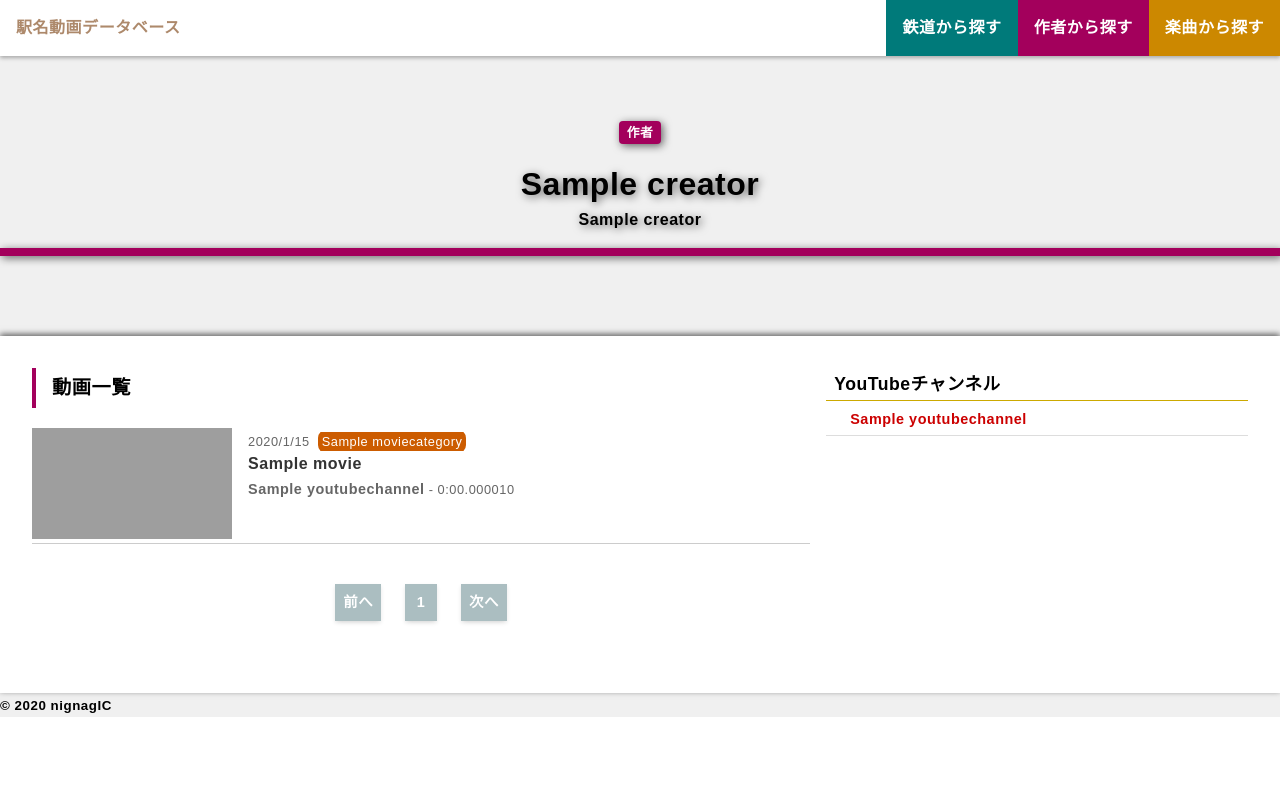
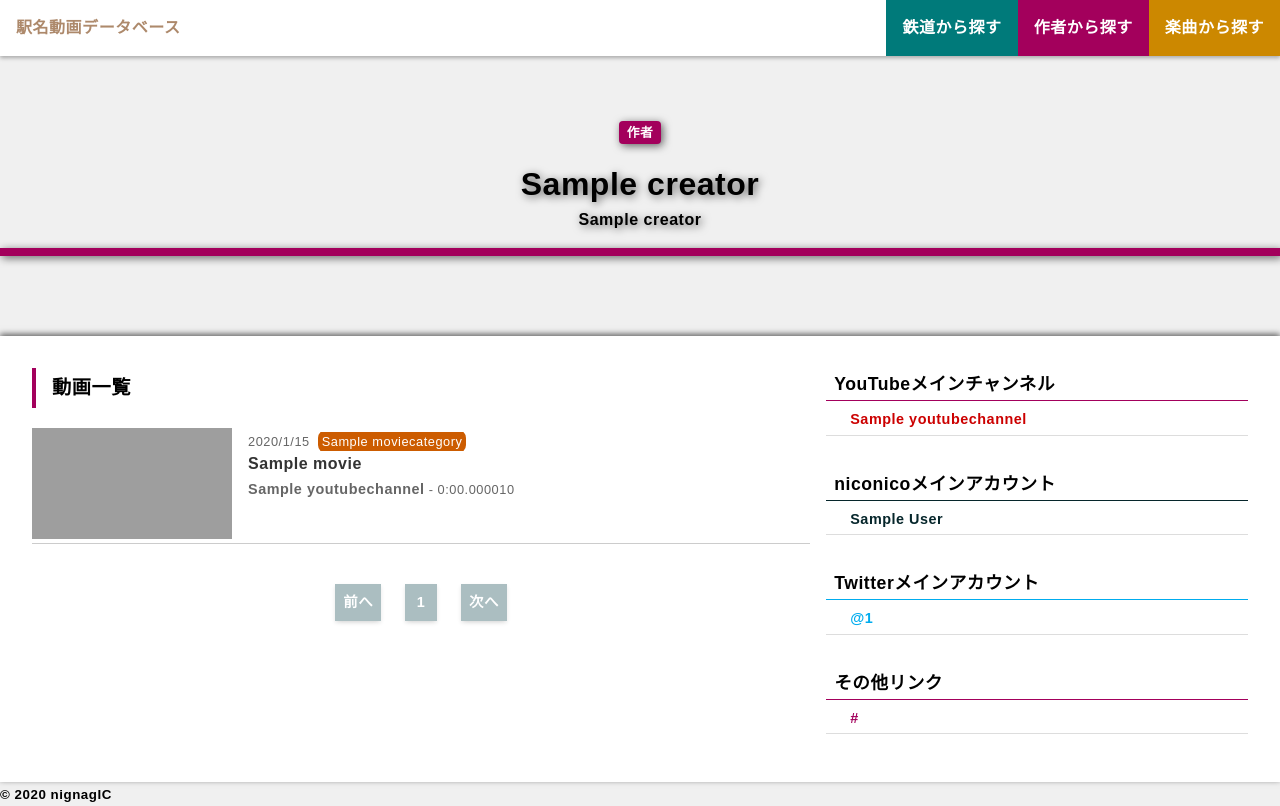
Before and after one commit to nignagic/ekimeiproject, a Django app: page /moviedatabase/creator/1/1/1/ in a window 1280 px wide. Before the commit the page ends 717 px from the top, so only its background shows below. Run offline with Django 3.2, Linux system fonts and the light colour scheme; tables that the repository leaves empty hold one stand-in row (values such as "Sample post"); some libraries are stand-ins or nearby versions; grey boxes are pictures that could not be loaded.

Commit message:
for pre-release

```diff
--- a/moviedatabase/admin.py
+++ b/moviedatabase/admin.py
@@ -5,6 +5,9 @@ from .models import *
 admin.site.register(Creator)
 admin.site.register(Name)
 admin.site.register(YoutubeChannel)
+admin.site.register(NiconicoAccount)
+admin.site.register(TwitterAccount)
+admin.site.register(PageLink)
 admin.site.register(MovieCategory)
 admin.site.register(Movie)
 admin.site.register(Part)
--- a/moviedatabase/models.py
+++ b/moviedatabase/models.py
@@ -20,8 +20,32 @@ class YoutubeChannel(models.Model):
 	channel_id = models.CharField(max_length=200, primary_key=True)
 	creator = models.ForeignKey(Creator, null=True, blank=True, on_delete=models.SET_NULL, verbose_name='作者')
 	main_name = models.ForeignKey(Name, null=True, blank=True, on_delete=models.SET_NULL, verbose_name='チャンネル名義')
+	is_main = models.BooleanField('メインチャンネル', default=True)
 	def __str__(self):
 		return self.name
+
+class NiconicoAccount(models.Model):
+	name = models.CharField('niconicoアカウント名', max_length=200)
+	user_id = models.CharField(max_length=200, primary_key=True)
+	creator = models.ForeignKey(Creator, null=True, blank=True, on_delete=models.SET_NULL, verbose_name='作者')
+	is_main = models.BooleanField('メインアカウント', default=True)
+	def __str__(self):
+		return self.name
+
+class TwitterAccount(models.Model):
+	name = models.CharField('名前', null=True, blank=True, max_length=200)
+	user_id = models.CharField(max_length=200, primary_key=True)
+	creator = models.ForeignKey(Creator, null=True, blank=True, on_delete=models.SET_NULL, verbose_name='作者')
+	is_main = models.BooleanField('メインアカウント', default=True)
+	def __str__(self):
+		return "@" + self.user_id
+
+class PageLink(models.Model):
+	name = models.CharField('リンク名', null=True, blank=True, max_length=200)
+	url = models.CharField('URL', null=True, blank=True, max_length=200)
+	creator = models.ForeignKey(Creator, null=True, blank=True, on_delete=models.SET_NULL, verbose_name='作者')
+	def __str__(self):
+		return self.url
 
 class MovieCategory(models.Model):
 	name = models.CharField('動画カテゴリー', max_length=200)
@@ -32,6 +56,9 @@ class Movie(models.Model):
 	title = models.CharField('動画タイトル', max_length=400)
 	channel = models.ForeignKey(
 		YoutubeChannel, null=True, blank=True, on_delete=models.SET_NULL, verbose_name='投稿チャンネル'
+	)
+	niconico_account = models.ForeignKey(
+		NiconicoAccount, null=True, blank=True, on_delete=models.SET_NULL, verbose_name='投稿ニコニコアカウント'
 	)
 	main_id = models.CharField('動画ID', max_length=200, unique=True)
 	youtube_id = models.CharField('YouTube 動画ID', max_length=200, null=True, blank=True)
--- a/moviedatabase/static/moviedatabase/base.css
+++ b/moviedatabase/static/moviedatabase/base.css
@@ -134,7 +134,11 @@ ul, li {
 }
 
 .black-border {
-	border: solid 4px #06262b;
+	border-color: #06262b;
+}
+
+.black-border-all {
+	border: 4px solid #06262b;
 }
 
 .gray-background {
@@ -187,6 +191,19 @@ ul, li {
 
 .channel-border {
 	border-color: #c00;
+}
+
+.twitter-background {
+	background: #00acee;
+	color: #fff;
+}
+
+.twitter-color {
+	color: #00acee;
+}
+
+.twitter-border {
+	border-color: #00acee;
 }
 
 .music-background {
--- a/moviedatabase/templates/moviedatabase/creator/movielistbycreator.html
+++ b/moviedatabase/templates/moviedatabase/creator/movielistbycreator.html
@@ -29,12 +29,72 @@
 				{% include 'moviedatabase/includes/pagination.html' %}
 			</div>
 			<div class="detail-side">
-				{% if channels %}
-				<h4 class="side-header song-border">YouTubeチャンネル</h4>
+				{% if mainchannel %}
+				<h4 class="side-header creator-border">YouTubeメインチャンネル</h4>
 				<ul class="side-list-ul">
-					{% for c in channels %}
+					{% for c in mainchannel %}
 					<li class="side-list-li">
 						<a href="{% url 'moviedatabase:movielistbychannel' c.pk sort order %}" class="channel-color">{{ c }}</a>
+					</li>
+					{% endfor %}
+				</ul>
+				{% endif %}
+				{% if subchannel %}
+				<h4 class="side-header creator-border">YouTubeサブチャンネル</h4>
+				<ul class="side-list-ul">
+					{% for c in subchannel %}
+					<li class="side-list-li">
+						<a href="{% url 'moviedatabase:movielistbychannel' c.pk sort order %}" class="channel-color">{{ c }}</a>
+					</li>
+					{% endfor %}
+				</ul>
+				{% endif %}
+				{% if mainniconico %}
+				<h4 class="side-header black-border">niconicoメインアカウント</h4>
+				<ul class="side-list-ul">
+					{% for c in mainniconico %}
+					<li class="side-list-li">
+						<a href="{% url 'moviedatabase:movielistbyniconico' c.pk sort order %}" class="black-color">{{ c }}</a>
+					</li>
+					{% endfor %}
+				</ul>
+				{% endif %}
+				{% if subniconico %}
+				<h4 class="side-header black-border">niconicoサブアカウント</h4>
+				<ul class="side-list-ul">
+					{% for c in subniconico %}
+					<li class="side-list-li">
+						<a href="{% url 'moviedatabase:movielistbyniconico' c.pk sort order %}" class="black-color">{{ c }}</a>
+					</li>
+					{% endfor %}
+				</ul>
+				{% endif %}
+				{% if maintwitter %}
+				<h4 class="side-header twitter-border">Twitterメインアカウント</h4>
+				<ul class="side-list-ul">
+					{% for c in maintwitter %}
+					<li class="side-list-li">
+						<a href="https://twitter.com/{{ c.user_id }}" class="twitter-color">{{ c }}</a>
+					</li>
+					{% endfor %}
+				</ul>
+				{% endif %}
+				{% if subtwitter %}
+				<h4 class="side-header twitter-border">Twitterサブアカウント</h4>
+				<ul class="side-list-ul">
+					{% for c in subtwitter %}
+					<li class="side-list-li">
+						<a href="https://twitter.com/{{ c.user_id }}" class="twitter-color" target="_blank">{{ c }}</a>
+					</li>
+					{% endfor %}
+				</ul>
+				{% endif %}
+				{% if pagelink %}
+				<h4 class="side-header creator-border">その他リンク</h4>
+				<ul class="side-list-ul">
+					{% for c in pagelink %}
+					<li class="side-list-li">
+						<a href="{{ c.url }}" class="creator-color" target="_blank">{{ c }}</a>
 					</li>
 					{% endfor %}
 				</ul>
--- a/moviedatabase/templates/moviedatabase/railway/movielistbyline.html
+++ b/moviedatabase/templates/moviedatabase/railway/movielistbyline.html
@@ -49,7 +49,7 @@
 				<h4 class="side-header">駅一覧</h4>
 				<ul class="station-list-ul">
 					{% for station in stations %}
-						<li class="station-list-li black-border">
+						<li class="station-list-li black-border-all">
 							<a href="{% url 'moviedatabase:movielistbystation' station.pk sort order %}">
 								<div class="li-station-info white-background">
 									<div class="station-name">{{ station }}</div>
--- a/moviedatabase/urls.py
+++ b/moviedatabase/urls.py
@@ -44,6 +44,7 @@ urlpatterns = [
 	path('creator/<int:creator>/<slug:sort>/<slug:order>/', views.MovieListbyCreatorView.as_view(), name='movielistbycreator'),
 	# path('creator/name/<int:name>/<slug:sort>/<slug:order>/', views.MovieListbyNameView.as_view(), name='movielistbyname'),
 	path('creator/channel/<slug:channel_id>/<slug:sort>/<slug:order>/', views.MovieListbyChannelView.as_view(), name='movielistbychannel'),
+	path('creator/niconico/<slug:niconico_account>/<slug:sort>/<slug:order>/', views.MovieListbyNiconicoView.as_view(), name='movielistbyniconico'),
 	path('creator/search/', views.CreatorSearchView.as_view(), name='creatorsearch'),
 
 	path('movie/', views.MovieListView.as_view(), name='movielist'),
--- a/moviedatabase/views.py
+++ b/moviedatabase/views.py
@@ -906,11 +906,23 @@ class MovieListbyCreatorView(generic.ListView):
 
 		creator = Creator.objects.get(pk=self.kwargs['creator'])
 		names = Name.objects.filter(creator=creator)
-		channels = YoutubeChannel.objects.filter(creator=creator)
+		mainchannel = YoutubeChannel.objects.filter(creator=creator).filter(is_main=True)
+		subchannel = YoutubeChannel.objects.filter(creator=creator).exclude(is_main=True)
+		mainniconico = NiconicoAccount.objects.filter(creator=creator).filter(is_main=True)
+		subniconico = NiconicoAccount.objects.filter(creator=creator).exclude(is_main=True)
+		maintwitter = TwitterAccount.objects.filter(creator=creator).filter(is_main=True)
+		subtwitter = TwitterAccount.objects.filter(creator=creator).exclude(is_main=True)
+		pagelink = PageLink.objects.filter(creator=creator)
 
 		context['creator'] = creator
 		context['names'] = names
-		context['channels'] = channels
+		context['mainchannel'] = mainchannel
+		context['subchannel'] = subchannel
+		context['mainniconico'] = mainniconico
+		context['subniconico'] = subniconico
+		context['maintwitter'] = maintwitter
+		context['subtwitter'] = subtwitter
+		context['pagelink'] = pagelink
 
 		context['sort'] = self.kwargs['sort']
 		context['order'] = self.kwargs['order']
@@ -964,6 +976,29 @@ class MovieListbyChannelView(generic.ListView):
 		channel = YoutubeChannel.objects.get(pk=self.kwargs['channel_id'])
 
 		context['channel'] = channel
+
+		context['sort'] = self.kwargs['sort']
+		context['order'] = self.kwargs['order']
+
+		return context
+
+class MovieListbyNiconicoView(generic.ListView):
+	model = Movie
+	paginate_by = 15
+	template_name = 'moviedatabase/creator/movielistbyniconico.html'
+
+	def get_queryset(self):
+		queryset = Movie.objects.filter(niconico_account=self.kwargs['niconico_account']).exclude(is_active=False).order_by('-published_at')
+		sort = self.kwargs['sort']
+		order = self.kwargs['order']
+		return moviequery(queryset, sort, order)
+
+	def get_context_data(self, **kwargs):
+		context = super().get_context_data(**kwargs)
+
+		niconico = NiconicoAccount.objects.get(pk=self.kwargs['niconico_account'])
+
+		context['niconico'] = niconico
 
 		context['sort'] = self.kwargs['sort']
 		context['order'] = self.kwargs['order']
```
Also changed, not shown: moviedatabase/templates/moviedatabase/creator/movielistbyniconico.html (added, +47 -0 lines), moviedatabase/migrations/0006_auto_20200608_1846.py (added), moviedatabase/migrations/0007_movie_niconico_account.py (added), moviedatabase/migrations/0008_twitteraccount_is_main.py (added), moviedatabase/migrations/0009_pagelink_creator.py (added).
